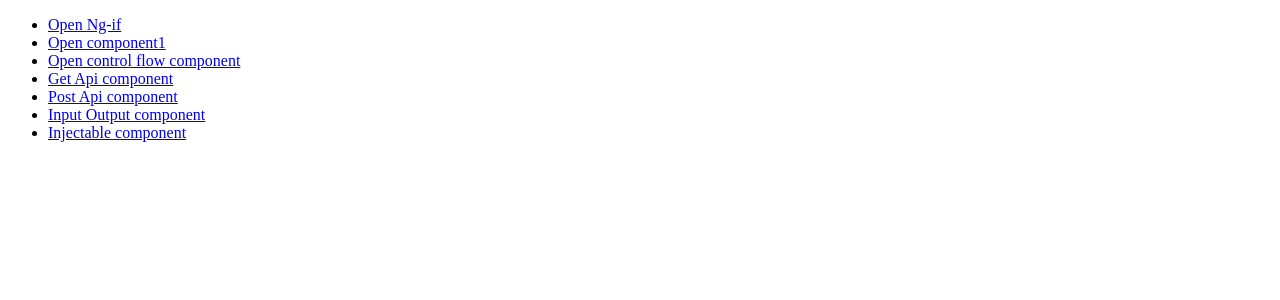
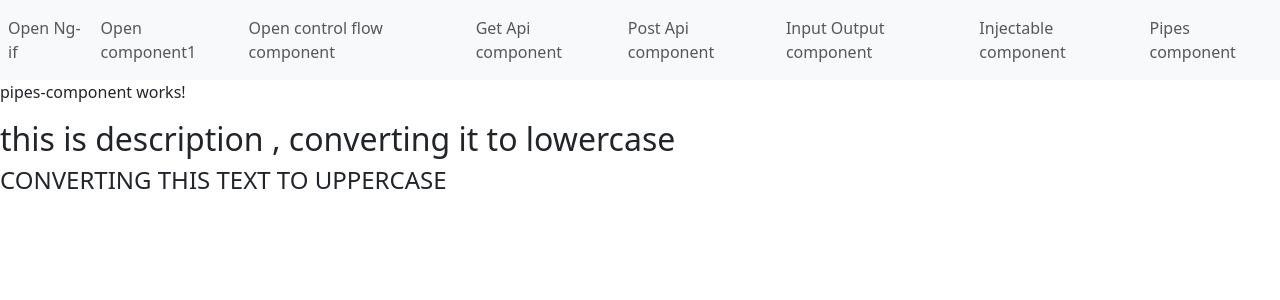
Before and after one commit to shivam24161/angular-practise, an Angular app: page /pipes in a window 1280 px wide. Before the commit this address led to /. Shown: the top 300 px of the page. Built offline with nearby package versions, Linux system fonts and the light colour scheme.

Commit message:
pipes created

```diff
--- a/src/app/app.routes.ts
+++ b/src/app/app.routes.ts
@@ -6,6 +6,7 @@ import { GetApiComponentComponent } from './get-api-component/get-api-component.
 import { PostApiComponent } from './post-api/post-api.component';
 import { InputOutputComponent } from './input-output/input-output.component';
 import { InjectableComponent } from './injectable/injectable.component';
+import { PipesComponentComponent } from './pipes-component/pipes-component.component';
 
 export const routes: Routes = [
     {
@@ -35,5 +36,9 @@ export const routes: Routes = [
     {
         path:"injectable",
         component:InjectableComponent
+    },
+    {
+        path:"pipes",
+        component:PipesComponentComponent
     }
 ];
--- a/src/app/header/header.component.html
+++ b/src/app/header/header.component.html
@@ -1,23 +1,30 @@
-<uL>
-  <li>
-    <a routerLink="ngIf" routerLinkActive="router-link-active">Open Ng-if</a>
+<nav class="navbar navbar-expand-lg navbar-light bg-light">
+  <div class="collapse navbar-collapse" id="navbarSupportedContent">
+    <ul class="navbar-nav mr-auto">
+      <li class="nav-item">
+        <a class="nav-link" routerLink="ngIf">Open Ng-if</a>
       </li>
-  <li>
-    <a routerLink="basic">Open component1</a>
+      <li class="nav-item">
+        <a class="nav-link" routerLink="basic">Open component1</a>
       </li>
-  <li>
-    <a routerLink="controlFlow">Open control flow component</a>
+      <li class="nav-item">
+        <a class="nav-link" routerLink="controlFlow">Open control flow component</a>
       </li>
-  <li>
-    <a routerLink="getApi">Get Api component</a>
+      <li class="nav-item">
+        <a class="nav-link" routerLink="getApi">Get Api component</a>
       </li>
-  <li>
-    <a routerLink="postApi">Post Api component</a>
+      <li class="nav-item">
+        <a class="nav-link" routerLink="postApi">Post Api component</a>
       </li>
-  <li>
-    <a routerLink="inputOutput">Input Output component</a>
+      <li class="nav-item">
+        <a class="nav-link" routerLink="inputOutput">Input Output component</a>
       </li>
-  <li>
-    <a routerLink="injectable">Injectable component</a>
+      <li class="nav-item">
+        <a class="nav-link" routerLink="injectable">Injectable component</a>
       </li>
-</uL>
+      <li class="nav-item">
+        <a class="nav-link" routerLink="pipes">Pipes component</a>
+      </li>
+    </ul>
+  </div>
+</nav>
--- /dev/null
+++ b/src/app/pipes-component/pipes-component.component.html
@@ -0,0 +1,3 @@
+<p>pipes-component works!</p>
+<h2>{{description | lowercase}}</h2>
+<h4>{{text2 | uppercase}}</h4>
--- /dev/null
+++ b/src/app/pipes-component/pipes-component.component.ts
@@ -0,0 +1,14 @@
+import { LowerCasePipe, UpperCasePipe } from '@angular/common';
+import { Component } from '@angular/core';
+
+@Component({
+  selector: 'app-pipes-component',
+  standalone: true,
+  imports: [LowerCasePipe,UpperCasePipe],
+  templateUrl: './pipes-component.component.html',
+  styleUrl: './pipes-component.component.css'
+})
+export class PipesComponentComponent {
+  description = "This is description , converting it to lowercase";
+  text2 = "converting this text to uppercase";
+}
--- a/src/index.html
+++ b/src/index.html
@@ -6,6 +6,7 @@
   <base href="/">
   <meta name="viewport" content="width=device-width, initial-scale=1">
   <link rel="icon" type="image/x-icon" href="favicon.ico">
+  <link href="https://cdn.jsdelivr.net/npm/bootstrap@5.3.3/dist/css/bootstrap.min.css" rel="stylesheet" integrity="sha384-QWTKZyjpPEjISv5WaRU9OFeRpok6YctnYmDr5pNlyT2bRjXh0JMhjY6hW+ALEwIH" crossorigin="anonymous">
 </head>
 <body>
   <app-root></app-root>
```
Also changed, not shown: src/pipes/reverse.pipe.ts (added, +13 -0 lines), src/app/pipes-component/pipes-component.component.css (added), 2 other files (tests, documents, lock files or other folders). Lines whose indentation alone changed are shown as unchanged.
